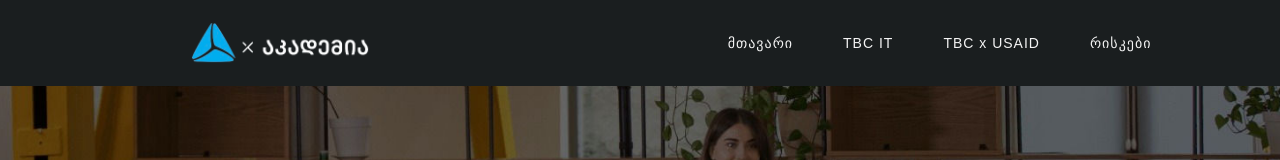
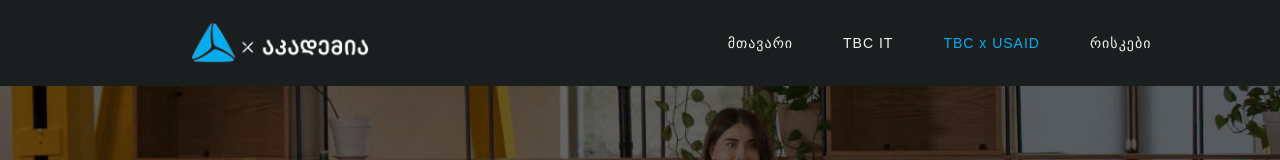
Before and after one commit to qumelashvili/tbc_usaid, a React (Create React App) app: page / in a window 1280 px wide. Shown: the top 160 px of the page. Built offline with nearby package versions, Linux system fonts and the light colour scheme; the HTML template or start-up script is replaced by a standard one.

Commit message:
Change icon and title. make some changes in Navbar

```diff
--- a/public/index.html
+++ b/public/index.html
@@ -2,7 +2,12 @@
 <html lang="en">
   <head>
     <meta charset="utf-8" />
-    <link rel="icon" href="%PUBLIC_URL%/favicon.ico" />
+    <link
+      rel="icon"
+      sizes="192x192"
+      href="https://static.wixstatic.com/media/93e8a3_03d83d668a5f417ca646a5e511f8c02a%7Emv2.png/v1/fill/w_192%2Ch_192%2Clg_1%2Cusm_0.66_1.00_0.01/93e8a3_03d83d668a5f417ca646a5e511f8c02a%7Emv2.png"
+      type="image/png"
+    />
     <meta name="viewport" content="width=device-width, initial-scale=1" />
     <meta name="theme-color" content="#000000" />
     <meta
@@ -30,7 +35,7 @@
       crossorigin="anonymous"
     ></script>
 
-    <title>React App</title>
+    <title>TBC x USAID</title>
   </head>
   <body>
     <noscript>You need to enable JavaScript to run this app.</noscript>
--- a/src/components/Navbar/Navbar.css
+++ b/src/components/Navbar/Navbar.css
@@ -37,3 +37,7 @@ nav ul {
 .emptyDiv {
   height: 80px;
 }
+
+.active {
+  color: #06b0f3;
+}
--- a/src/components/Navbar/Navbar.jsx
+++ b/src/components/Navbar/Navbar.jsx
@@ -27,7 +27,7 @@ function Navbar() {
           <ul>
             <li>მთავარი</li>
             <li>TBC IT</li>
-            <li>TBC x USAID</li>
+            <li className="active">TBC x USAID</li>
             <li>რისკები</li>
           </ul>
         </div>
```
